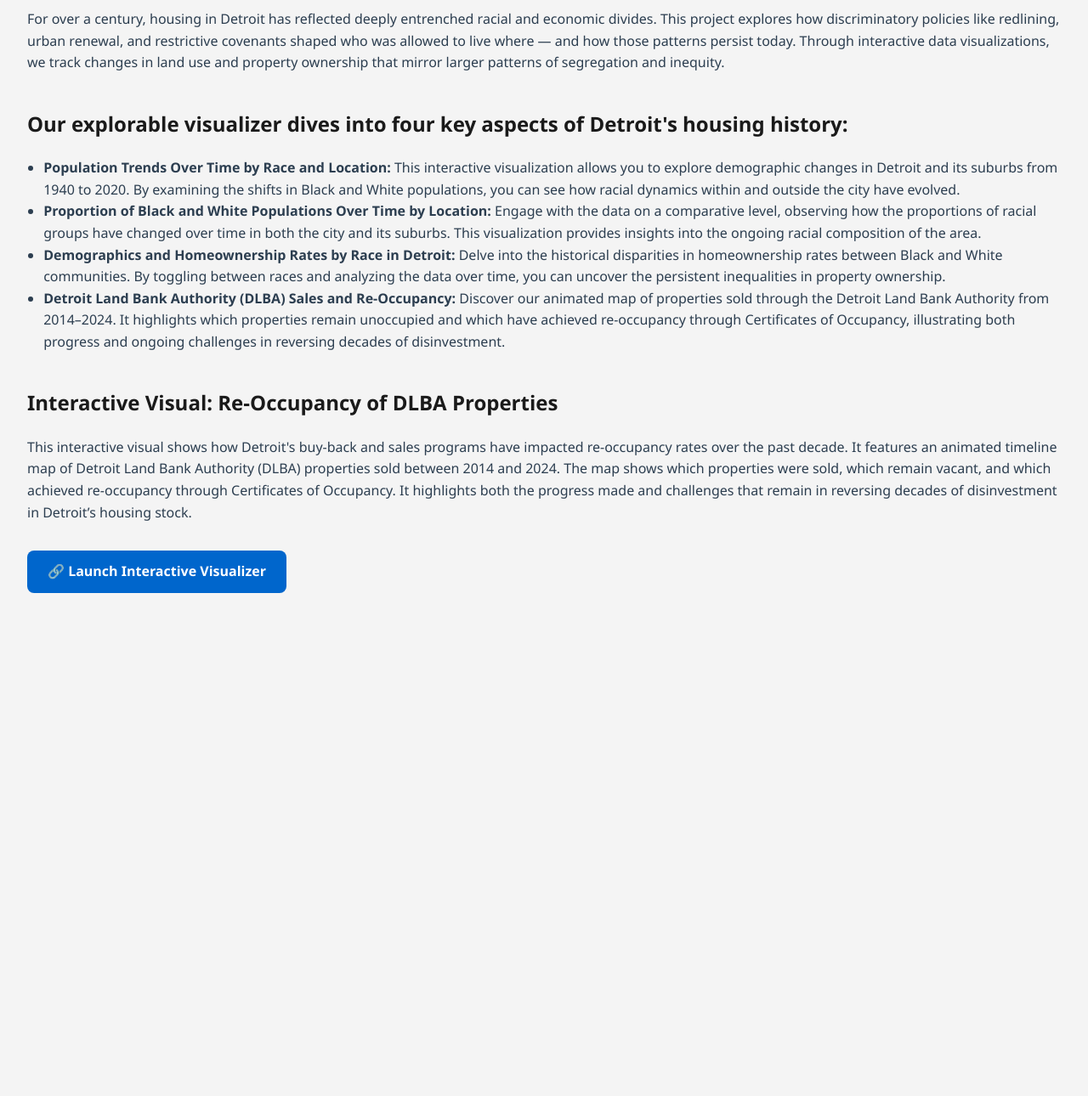
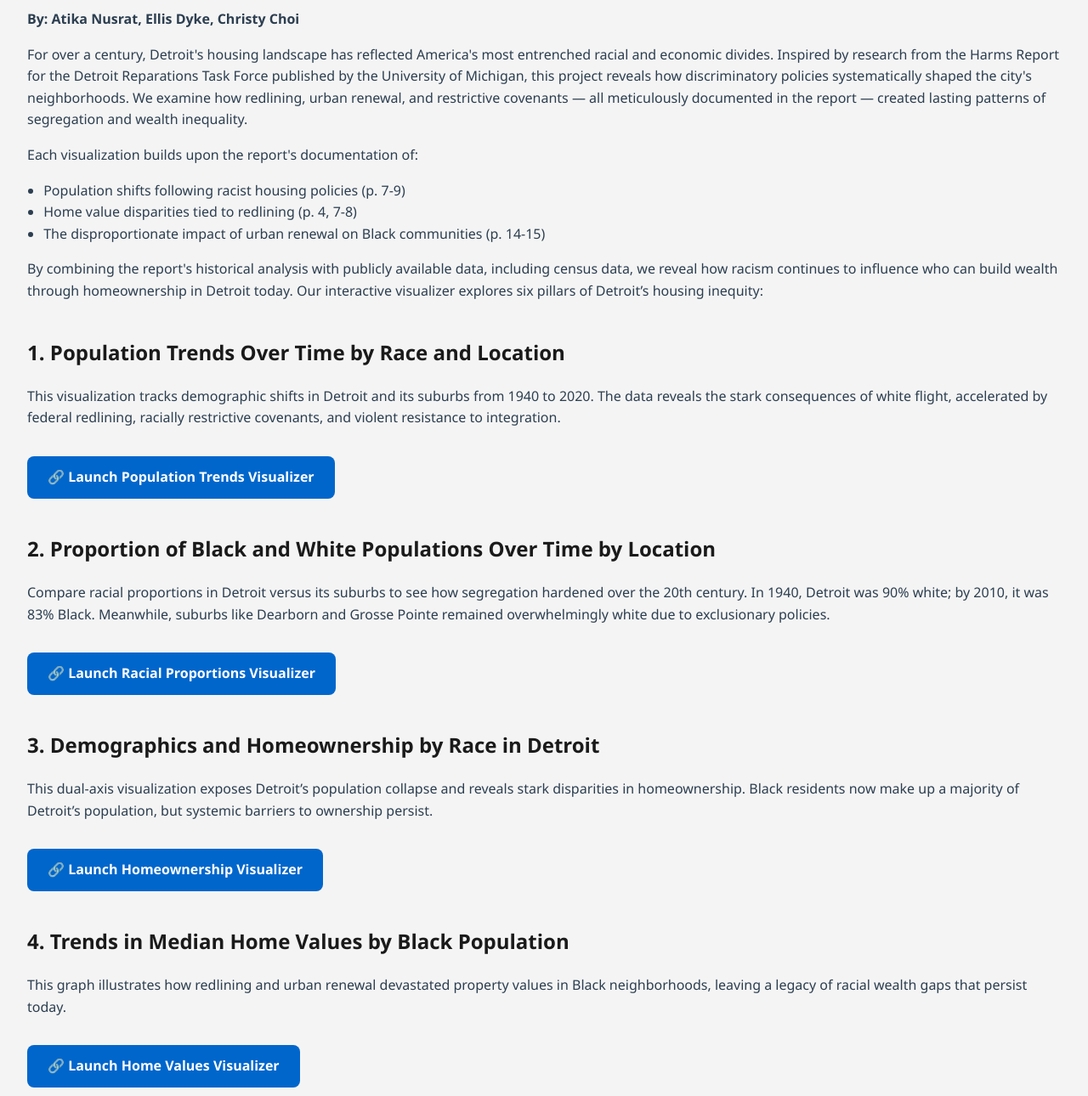
Before and after one commit to ellisdyke/history_of_housing_detroit, a plain HTML site: page index.html in a window 1280 px wide. Shown: the part 116-1406 px from the top of the page at 85% size. Before the commit the page ends 886 px from the top, so only its background shows below. Drawn offline with Linux system fonts and the light colour scheme.

Commit message:
Update index.html

```diff
--- a/index.html
+++ b/index.html
@@ -40,27 +40,92 @@
 </head>
 <body>
 
-    <h1>History of Housing and Racism in Detroit</h1>
+    <h1>Mapping Detroit's Housing Inequities</h1>
+    <p><strong>By: Atika Nusrat, Ellis Dyke, Christy Choi</strong></p>
 
     <div class="section">
-        <p>For over a century, housing in Detroit has reflected deeply entrenched racial and economic divides. This project explores how discriminatory policies like redlining, urban renewal, and restrictive covenants shaped who was allowed to live where — and how those patterns persist today. Through interactive data visualizations, we track changes in land use and property ownership that mirror larger patterns of segregation and inequity.</p>
+        <p>
+            For over a century, Detroit's housing landscape has reflected America's most entrenched racial and economic divides.
+            Inspired by research from the Harms Report for the Detroit Reparations Task Force published by the University of Michigan,
+            this project reveals how discriminatory policies systematically shaped the city's neighborhoods. We examine how redlining,
+            urban renewal, and restrictive covenants — all meticulously documented in the report — created lasting patterns of segregation
+            and wealth inequality.
+        </p>
+        <p>
+            Each visualization builds upon the report's documentation of:
+            <ul>
+                <li>Population shifts following racist housing policies (p. 7-9)</li>
+                <li>Home value disparities tied to redlining (p. 4, 7-8)</li>
+                <li>The disproportionate impact of urban renewal on Black communities (p. 14-15)</li>
+            </ul>
+            By combining the report's historical analysis with publicly available data, including census data,
+            we reveal how racism continues to influence who can build wealth through homeownership in Detroit today.
+            Our interactive visualizer explores six pillars of Detroit’s housing inequity:
+        </p>
     </div>
 
     <div class="section">
-        <h2>Our explorable visualizer dives into four key aspects of Detroit's housing history:</h2>
-        <ul>
-            <li><strong>Population Trends Over Time by Race and Location:</strong> This interactive visualization allows you to explore demographic changes in Detroit and its suburbs from 1940 to 2020. By examining the shifts in Black and White populations, you can see how racial dynamics within and outside the city have evolved.</li>
-            <li><strong>Proportion of Black and White Populations Over Time by Location:</strong> Engage with the data on a comparative level, observing how the proportions of racial groups have changed over time in both the city and its suburbs. This visualization provides insights into the ongoing racial composition of the area.</li>
-            <li><strong>Demographics and Homeownership Rates by Race in Detroit:</strong> Delve into the historical disparities in homeownership rates between Black and White communities. By toggling between races and analyzing the data over time, you can uncover the persistent inequalities in property ownership.</li>
-            <li><strong>Detroit Land Bank Authority (DLBA) Sales and Re-Occupancy:</strong> Discover our animated map of properties sold through the Detroit Land Bank Authority from 2014–2024. It highlights which properties remain unoccupied and which have achieved re-occupancy through Certificates of Occupancy, illustrating both progress and ongoing challenges in reversing decades of disinvestment.</li>
-        </ul>
+        <h2>1. Population Trends Over Time by Race and Location</h2>
+        <p>
+            This visualization tracks demographic shifts in Detroit and its suburbs from 1940 to 2020.
+            The data reveals the stark consequences of white flight, accelerated by federal redlining,
+            racially restrictive covenants, and violent resistance to integration.
+        </p>
+        <a class="button-link" href="https://your-census-app-url.streamlit.app/" target="_blank">🔗 Launch Population Trends Visualizer</a>
     </div>
 
     <div class="section">
-        <h2>Interactive Visual: Re-Occupancy of DLBA Properties</h2>
-        <p>This interactive visual shows how Detroit's buy-back and sales programs have impacted re-occupancy rates over the past decade. It features an animated timeline map of Detroit Land Bank Authority (DLBA) properties sold between 2014 and 2024. The map shows which properties were sold, which remain vacant, and which achieved re-occupancy through Certificates of Occupancy. It highlights both the progress made and challenges that remain in reversing decades of disinvestment in Detroit’s housing stock.</p>
+        <h2>2. Proportion of Black and White Populations Over Time by Location</h2>
+        <p>
+            Compare racial proportions in Detroit versus its suburbs to see how segregation hardened over the 20th century.
+            In 1940, Detroit was 90% white; by 2010, it was 83% Black.
+            Meanwhile, suburbs like Dearborn and Grosse Pointe remained overwhelmingly white due to exclusionary policies.
+        </p>
+        <a class="button-link" href="https://your-census-app-url.streamlit.app/" target="_blank">🔗 Launch Racial Proportions Visualizer</a>
+    </div>
 
-        <a class="button-link" href="https://historyofhousingdetroit-2kdjxr2appzvpx8y349aqmf.streamlit.app/" target="_blank">🔗 Launch Interactive Visualizer</a>
+    <div class="section">
+        <h2>3. Demographics and Homeownership by Race in Detroit</h2>
+        <p>
+            This dual-axis visualization exposes Detroit’s population collapse and reveals stark disparities in homeownership.
+            Black residents now make up a majority of Detroit’s population, but systemic barriers to ownership persist.
+        </p>
+        <a class="button-link" href="https://your-census-app-url.streamlit.app/" target="_blank">🔗 Launch Homeownership Visualizer</a>
+    </div>
+
+    <div class="section">
+        <h2>4. Trends in Median Home Values by Black Population</h2>
+        <p>
+            This graph illustrates how redlining and urban renewal devastated property values in Black neighborhoods,
+            leaving a legacy of racial wealth gaps that persist today.
+        </p>
+        <a class="button-link" href="https://your-census-app-url.streamlit.app/" target="_blank">🔗 Launch Home Values Visualizer</a>
+    </div>
+
+    <div class="section">
+        <h2>5. HOLC Grades in Detroit, MI</h2>
+        <p>
+            The federal Home Owners' Loan Corporation (HOLC) graded neighborhoods by "risk,"
+            systematically designating Black areas as hazardous, cutting them off from loans and investment.
+        </p>
+        <p><em>(Coming Soon)</em></p>
+    </div>
+
+    <div class="section">
+        <h2>6. DLBA Sales and Re-Occupancy (2014–2024)</h2>
+        <p>
+            This animated map tracks properties sold by the Detroit Land Bank Authority (DLBA) after the foreclosure crisis,
+            illustrating Detroit’s uneven recovery and continuing struggles to rebuild neighborhoods.
+        </p>
+        <a class="button-link" href="https://historyofhousingdetroit-2kdjxr2appzvpx8y349aqmf.streamlit.app/" target="_blank">🔗 Launch DLBA Re-Occupancy Visualizer</a>
+    </div>
+
+    <div class="section">
+        <h2>Key Takeaway</h2>
+        <p>
+            These visuals collectively show how racist policies engineered segregation, extracted Black wealth,
+            and left Detroit’s housing system fractured. Repair demands systemic change rooted in this history.
+        </p>
     </div>
 
 </body>
```
